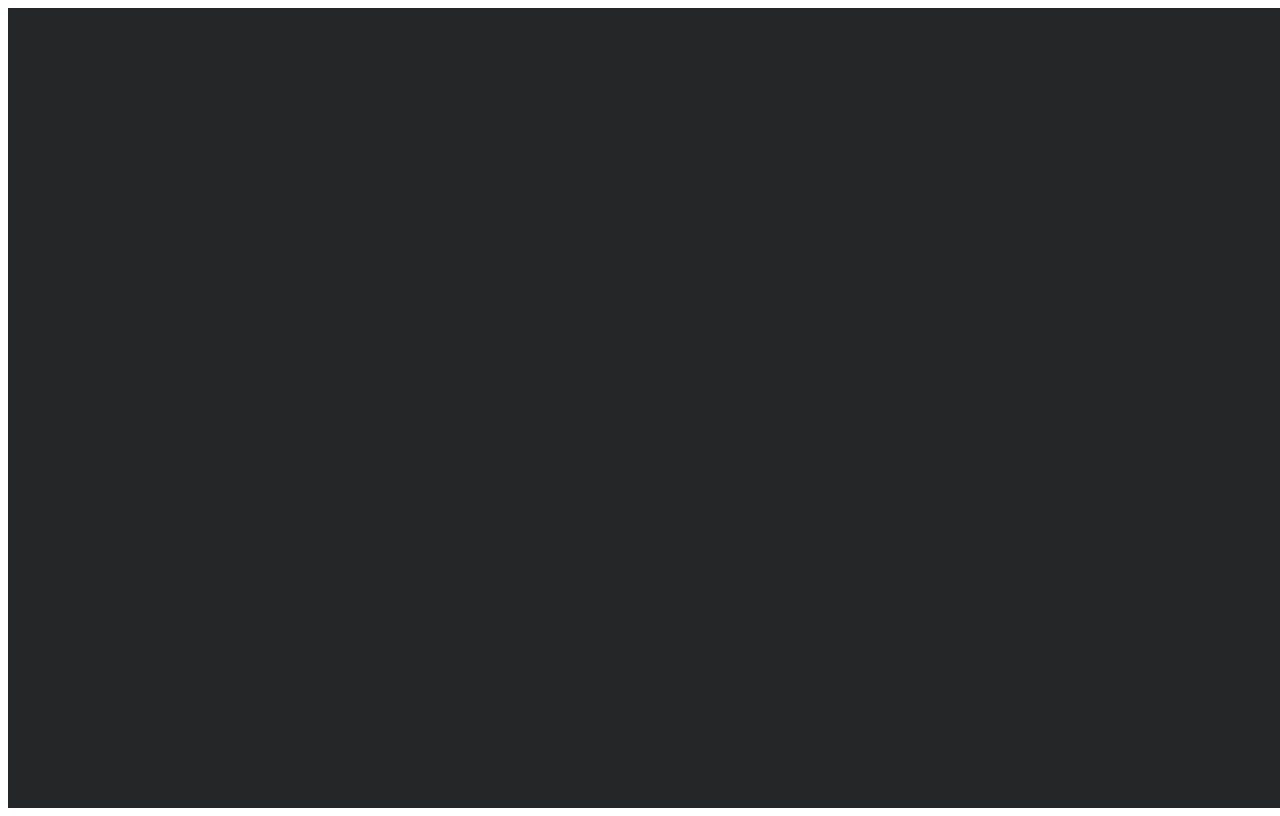
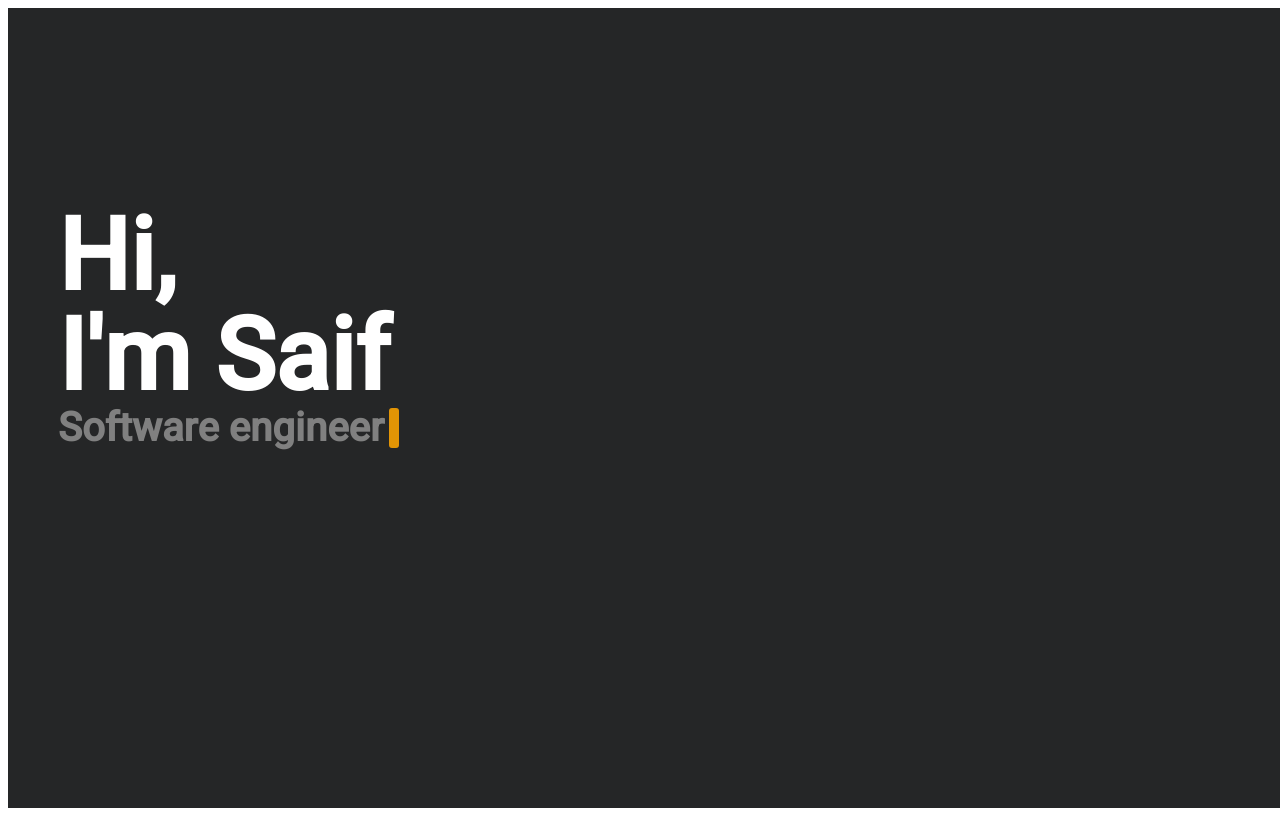
Before and after one commit to F12-Syntex/personal-website, a React (Vite) app: page / in a window 1280 px wide. Built offline with nearby package versions, Linux system fonts and the light colour scheme.

Commit message:
Revert "Merge pull request #6 from F12-Syntex/deepsource-autofix-acdbe16a"
This reverts commit 682661ddc7b1069b8beb7fca516f4f302c5a2412.

```diff
--- a/src/com.syntex.components/App.tsx
+++ /dev/null
@@ -1,24 +0,0 @@
-import { useEffect } from 'react'
-import '../com.syntex.sytling/App.css'
-import '../com.syntex.sytling/mouse.css'
-import MouseEffects from '../com.syntex.functionality/MouseEffects'
-import $ from 'jquery'
-
-/**
- * The main component of the website
- * @returns the website
- */
-function App() {
-  useEffect(() => {
-    const effect = new MouseEffects()
-    effect.registerCustomCursor(document)
-  }, [])
-
-  return (
-    <div className="website" id="personal-website">
-      <div id="cursor" />
-    </div>
-  )
-}
-
-export default App
--- /dev/null
+++ b/src/com.syntex.components/Home.tsx
@@ -0,0 +1,85 @@
+import React, { useEffect } from 'react';
+import '../com.syntex.sytling/App.css';
+import '../com.syntex.sytling/mouse.css';
+import MouseEffects from '../com.syntex.functionality/MouseEffects';
+import $ from 'jquery';
+
+/**
+ * The main component of the website
+ * @returns the website
+ */
+function Home() {
+  useEffect(() => {
+    const occupationText = document.getElementById('occupation');
+    const cursor = document.getElementById('cursor-introduction');
+    const newTextArray = ['Front-end Developer', 'Software engineer'];
+    let currentTextIndex = 0;
+    let currentCharIndex = 0;
+    let isDeleting = false;
+
+    function typeWriter() {
+
+      if(occupationText === null || cursor === null) return;
+
+      const currentText = newTextArray[currentTextIndex];
+      cursor.classList.remove('waiting');
+
+      if (!isDeleting) {
+        occupationText.textContent += currentText.charAt(currentCharIndex);
+        currentCharIndex++;
+        if (currentCharIndex === currentText.length) {
+          isDeleting = true;
+          setTimeout(typeWriter, 2000); // delay before deleting
+          cursor.classList.add('waiting');
+        } else {
+          setTimeout(typeWriter, 100); // typing speed
+        }
+      } else {
+        occupationText.textContent = currentText.slice(0, currentCharIndex - 1);
+        currentCharIndex--;
+        if (currentCharIndex === 0) {
+          isDeleting = false;
+          currentTextIndex++;
+          if (currentTextIndex === newTextArray.length) {
+            currentTextIndex = 0;
+          }
+          cursor.style.display = 'inline'; // showing cursor while re-typing
+          setTimeout(typeWriter, 500); // delay before re-typing new text
+          cursor.classList.add('waiting');
+
+        } else {
+          setTimeout(typeWriter, 50); // deleting speed
+        }
+      }
+    }
+
+    typeWriter();
+  }, []);
+
+  useEffect(() => {
+    const effect = new MouseEffects();
+    effect.registerCustomCursor(document);
+  }, []);
+
+
+  return (
+    <div className='website' id='personal-website'>
+      <div id='cursor'></div>
+      <div className='website-content'>
+        <div className='introduction-page'>
+          <div className='introduction-label'>
+            <a>Hi,</a>
+            <a>I'm Saif</a>
+            <div className='changeAnimation'>
+              <a id='occupation'></a>
+              <span id="cursor-introduction"></span>
+            </div>
+          </div>
+        </div>
+      </div>
+      <div className='contact'></div>
+    </div>
+  )
+}
+
+export default Home;
--- a/src/com.syntex.sytling/App.css
+++ b/src/com.syntex.sytling/App.css
@@ -1,7 +1,88 @@
+@import url('https://fonts.googleapis.com/css2?family=Heebo:wght@100;500&family=VT323&display=swap');
+
+
 /* global css for thee entire website */
-.website{
+.website {
+    display: grid;
+    grid-template-columns: auto 30px;
     width: 100vw;
     height: 100vh;
     background-color: #252627;
     cursor: none;
 }
+
+.introduction-page{
+    width: 100%;
+    height: 80vh;
+    /* background-color: white; */
+    display: flex;
+    justify-content: left;
+}
+
+.introduction-label {
+    width: 100%;
+    height: 100%;
+    justify-content: center;
+    align-items: left;
+    display: flex;
+    flex-direction: column;
+
+    padding-left: 50px;
+}
+
+.introduction-label a {
+    font-size: 100px;
+    color: white;
+    font-family: 'Heebo', sans-serif;
+    font-weight: bold;
+    user-select: none;
+
+    height: 100px;
+    justify-content: center;
+    display: flex;
+    flex-direction: column;
+}
+
+#occupation{
+    font-size: 40px;
+    height: 40px;
+    color: gray;
+}
+
+.contact{
+    height: 100%;
+}
+
+.changeAnimation {
+    display: flex;
+    flex-direction: row;
+}
+
+#cursor-introduction{
+    opacity: 1;
+    color: red;
+    border-radius: 3px;
+
+    height: 40px;
+    width: 10px;
+
+    background-color: orange;
+    justify-content: center;
+    align-items: center;
+    display: flex;
+
+    margin-left: 5px;
+}
+
+.writing {
+    animation: none;
+}
+
+.waiting {
+    animation: blink 0.5s infinite;
+}
+
+@keyframes blink {
+0%, 100% { opacity: 0; }
+50% { opacity: 1; }
+}
--- a/src/com.syntex.sytling/mouse.css
+++ b/src/com.syntex.sytling/mouse.css
@@ -7,7 +7,7 @@
     border-radius: 50%;
     opacity: 1;
     pointer-events: none;
-    transition: transform 0.3s ease-in-out; /* Set transition properties */
+    transition: transform 0.15s ease-in-out; /* Set transition properties */
 }
 
 #cursor.moving {
--- a/src/index.tsx
+++ b/src/index.tsx
@@ -1,8 +1,8 @@
 import { createRoot } from 'react-dom/client'
 import 'tailwindcss/tailwind.css'
-import App from 'com.syntex.components/App'
+import Home from 'com.syntex.components/Home'
 
 const container = document.getElementById('root') as HTMLDivElement
 const root = createRoot(container)
 
-root.render(<App />)
+root.render(<Home />)
```
Also changed, not shown: 1 other file (tests, documents, lock files or other folders).
